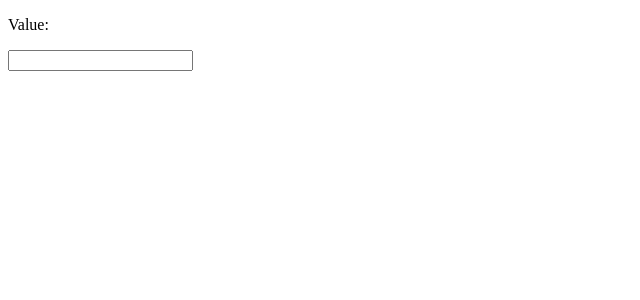
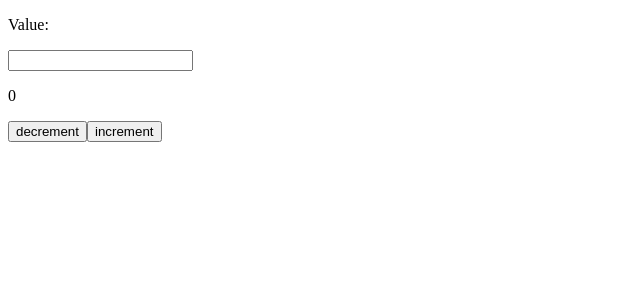
Before and after one commit to mdmusharruf13/typescript, a Next.js app in the folder next-ts/: page / in a window 1280 px wide. Shown: the top 300 px of the page, without its empty margins (0-640 px from the left). Built offline with nearby package versions, Linux system fonts and the light colour scheme.

Commit message:
one more example of contextapi + ts

```diff
--- a/next-ts/components/MyComponent.tsx
+++ b/next-ts/components/MyComponent.tsx
@@ -1,14 +1,17 @@
+import { CounterContext } from "@/app/context/CounterContext";
 import { MyContext } from "@/app/context/MyContext";
 import { useContext } from "react";
 
 function MyComponent() {
   const context = useContext(MyContext);
+  const { count, increment, decrement } = useContext(CounterContext);
 
   if (!context) {
     throw new Error("MyComponent must be used within a MyContextProvider");
   }
   const { value, setValue } = context;
   return (
+    <section>
       <section>
         <p>Value: {value}</p>
         <input
@@ -17,6 +20,12 @@ function MyComponent() {
           onChange={(e) => setValue(e.target.value)}
         />
       </section>
+      <section>
+        <p>{count}</p>
+        <button onClick={decrement}>decrement</button>
+        <button onClick={increment}>increment</button>
+      </section>
+    </section>
   );
 }
 
--- /dev/null
+++ b/next-ts/src/app/context/CounterContext.tsx
@@ -0,0 +1,35 @@
+import { FC, ReactNode, useState } from "react";
+import { createContext } from "react";
+
+interface CounterShape {
+  count: number;
+  increment: () => void;
+  decrement: () => void;
+}
+
+export const CounterContext = createContext<CounterShape>({
+  count: 0,
+  increment: () => {},
+  decrement: () => {},
+});
+
+interface MyProviderProps {
+  children: ReactNode;
+}
+
+export const MyProvider: FC<MyProviderProps> = ({ children }) => {
+  const [count, setCount] = useState<number>(0);
+
+  const increment = () => {
+    setCount(count + 1);
+  };
+  const decrement = () => {
+    setCount(count - 1);
+  };
+
+  return (
+    <CounterContext.Provider value={{ count, increment, decrement }}>
+      {children}
+    </CounterContext.Provider>
+  );
+};
--- a/next-ts/src/app/page.tsx
+++ b/next-ts/src/app/page.tsx
@@ -12,6 +12,7 @@ import Form from "../../components/Form";
 import MyComponent from "../../components/MyComponent";
 import User, { Student } from "../../components/User";
 import UserInfo from "../../components/UserInfo";
+import { MyProvider } from "./context/CounterContext";
 import { MyContextProvider } from "./context/MyContext";
 
 export default function Home() {
@@ -61,9 +62,11 @@ export default function Home() {
         <Button {...secondaryButtonProps} />
       </section> */}
       <section>
-        <MyContextProvider>
-          <MyComponent />
-        </MyContextProvider>
+        <MyProvider>
+          <MyContextProvider>
+            <MyComponent />
+          </MyContextProvider>
+        </MyProvider>
       </section>
     </section>
   );
```
Lines whose indentation alone changed are shown as unchanged.
